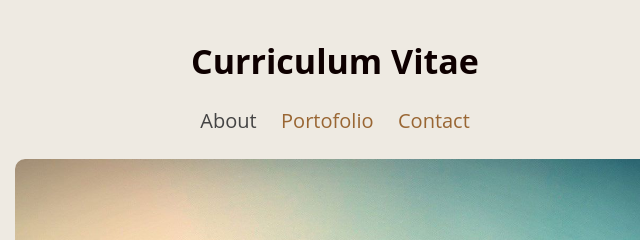
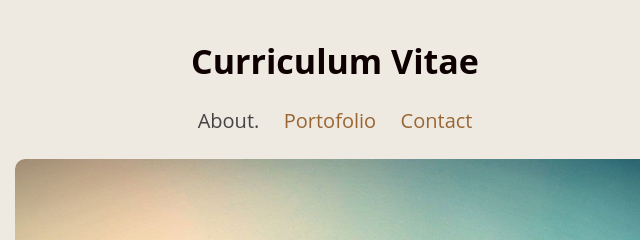
Before and after one commit to fathir0108/personalweb, a plain HTML site: page index.html in a window 1280 px wide. Shown: the top 240 px of the page, 305-945 px from the left. Drawn offline with Linux system fonts and the light colour scheme.

Commit message:
saya menambahkan titik pada kata about

```diff
--- a/index.html
+++ b/index.html
@@ -12,7 +12,7 @@
 		<!-- Navbar -->
 		<div class="navbar">
 	    	<ul type="square" class="list-nav">
-	        	<li><a href="#" class="active">About</a></li>
+	        	<li><a href="#" class="active">About.</a></li>
 	        	<li><a href="portofolio.html">Portofolio</a></li>
 	        	<li><a href="contact.html">Contact</a></li>
 	      	</ul>
```
